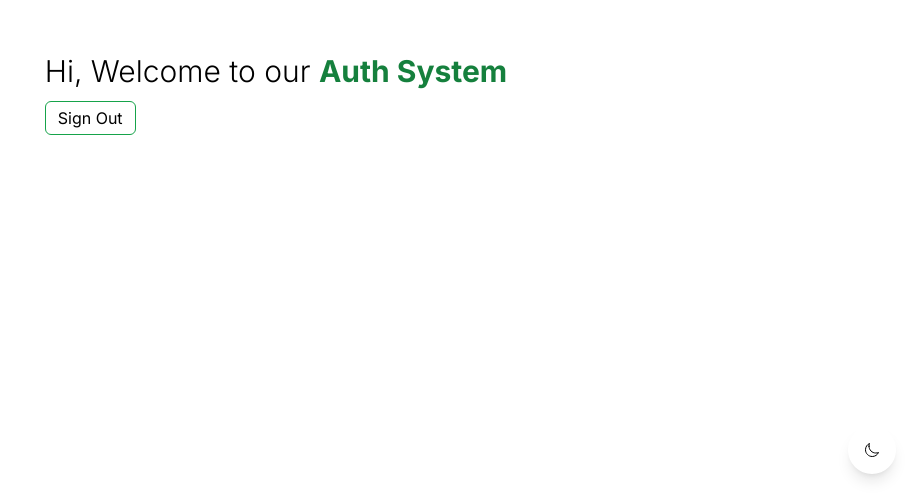
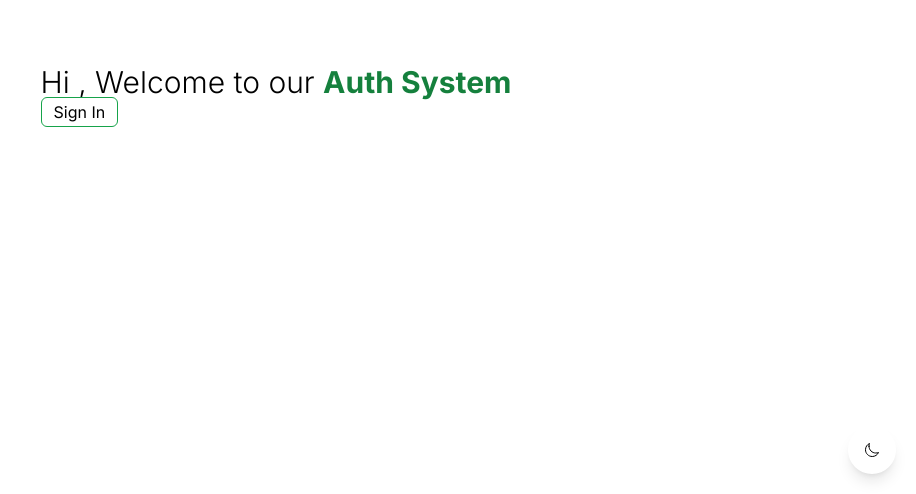
Before and after one commit to IdrisRoti/RotiAuthSystem, a Next.js app: page / in a window 1280 px wide. Shown: the part 306-800 px from the top of the page, without its empty margins (364-1280 px from the left). Built offline with nearby package versions, Linux system fonts and the light colour scheme; no server answers.

Commit message:
added session and jwt callbacks and modified the types for the session and jwt in the types.d.ts file

```diff
--- a/app/layout.tsx
+++ b/app/layout.tsx
@@ -23,7 +23,7 @@ export default function RootLayout({
       <body className={inter.className}>
         <AuthProvider>
           <ThemeProvider>
-            <main className="min-h-screen grid place-items-center dark:bg-slate-900 dark:text-slate-300">
+            <main className="min-h-screen grid place-items-center dark:bg-slate-900 dark:text-slate-300 p-4">
               {children}
             </main>
             <Toaster />
--- a/app/page.tsx
+++ b/app/page.tsx
@@ -1,21 +1,22 @@
+import SigninBtn from "@/components/SigninBtn";
 import SignoutBtn from "@/components/SignoutBtn";
 import { getSession } from "@/libs/getSession";
 import { redirect } from "next/navigation";
 
 const page = async () => {
-  // const session = await getSession();
+  const session = await getSession();
+  console.log(session)
 
-  // if (!session?.user) {
-  //   redirect("/sign-in");
-  // }
+  // if(!session) redirect("sign-in")
 
   return (
     <main>
+      {session?.user && <div className="bg-green-200 px-3 py-3 rounded-md mb-3">Your Account {session?.user.emailVerified ? "is" : "is not"} verified!</div>}
       <div className="font-light text-3xl">
-        Hi, Welcome to our{" "}
+        Hi {session?.user.name}, Welcome to our{" "}
         <span className="text-green-700 font-bold">Auth System</span>
       </div>
-      <SignoutBtn />
+      {session?.user ? <SignoutBtn /> : <SigninBtn />}
     </main>
   );
 };
--- a/components/SignInForm.tsx
+++ b/components/SignInForm.tsx
@@ -56,7 +56,7 @@ const SignInForm = () => {
       toast.success("Login successfull");
       setIsLoading(false);
       reset();
-      router.push("/")
+      router.refresh()
     } catch (error) {
       console.log(error);
       toast.error("Something went wrong!");
--- /dev/null
+++ b/components/SigninBtn.tsx
@@ -0,0 +1,7 @@
+import Link from 'next/link'
+
+export default function SigninBtn() {
+  return (
+    <Link className="mt-3 px-3 py-1 border border-green-600 rounded-md" href="/sign-in">Sign In</Link>
+  )
+}
```
Also changed, not shown: libs/AuthOptions.ts (+17 -0 lines), next-auth-types.d.ts (added, +13 -0 lines).
